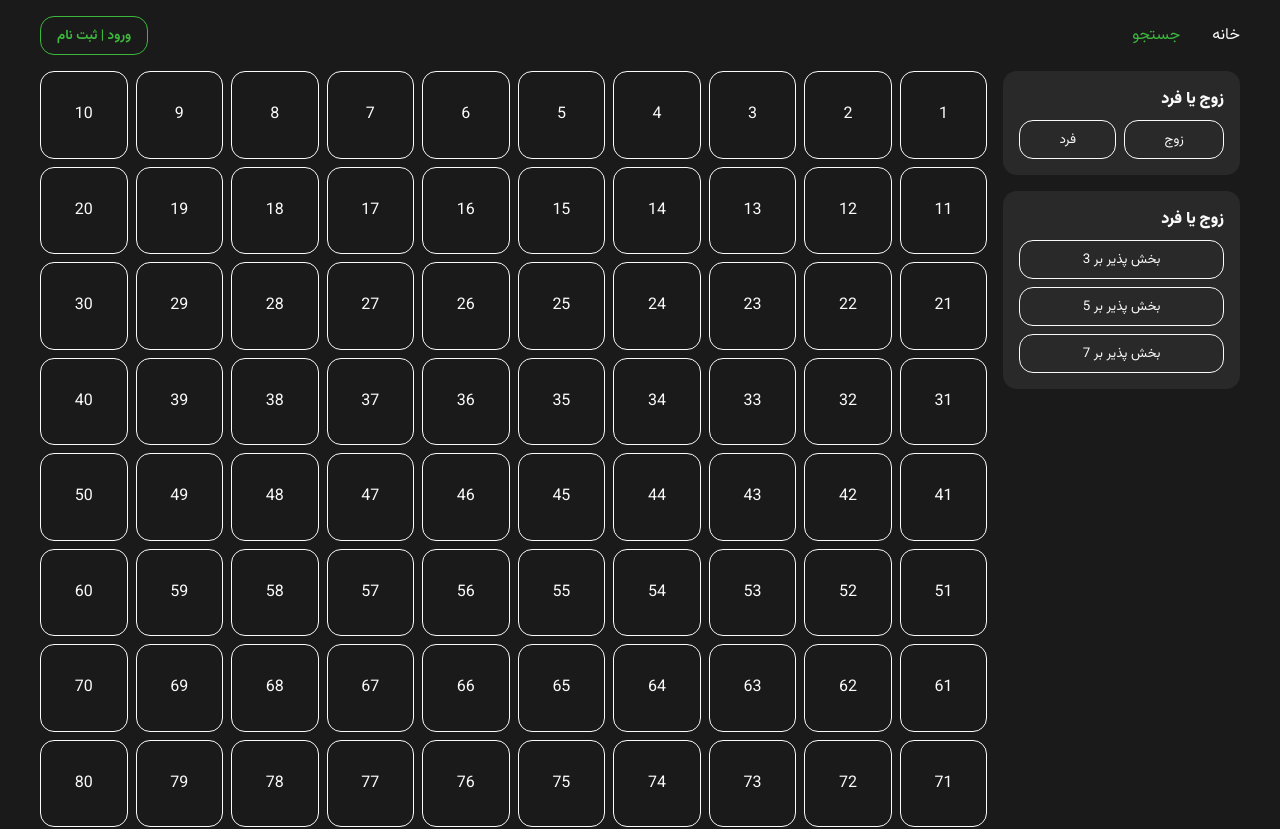
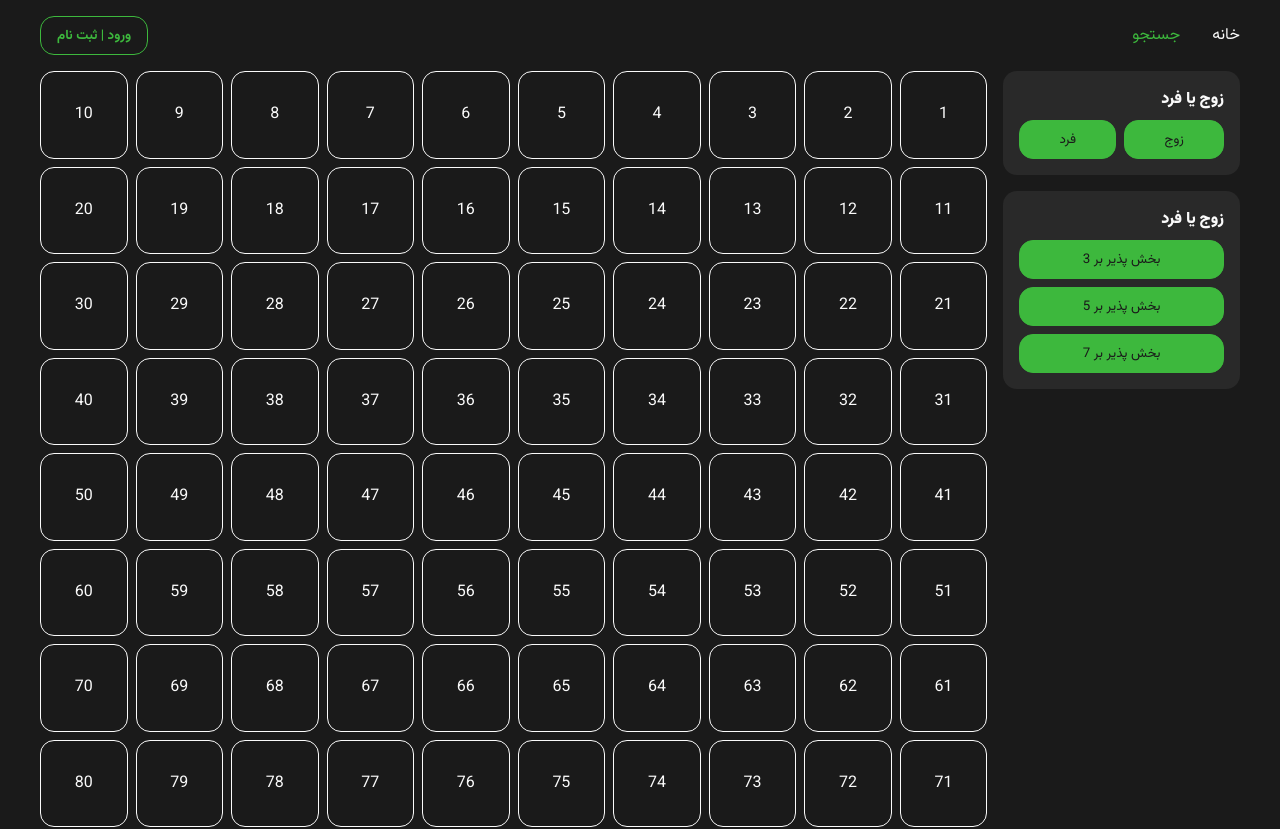
Before and after one commit to CodectiveOrg/bootcamp-2024-free-nextjs-arashyeganeh, a Next.js app: page /search in a window 1280 px wide. Shown: the top 829 px of the page. Built offline with nearby package versions, Linux system fonts and the light colour scheme.

Commit message:
[ADD] provider

```diff
--- a/src/app/search/components/item/item.component.tsx
+++ b/src/app/search/components/item/item.component.tsx
@@ -1,45 +1,13 @@
-"use client";
+import { ReactElement } from "react";
 
-import { ReactElement, useContext, useMemo } from "react";
-
-import clsx from "clsx";
-
-import { FiltersContext } from "@/app/search/providers/filters/filters.provider";
+import { ItemType } from "@/type/item.type";
 
 import styles from "./item.module.css";
 
 type Props = {
-  item: number;
+  item: ItemType;
 };
 
 export default function ItemComponent({ item }: Props): ReactElement {
-  const { filters } = useContext(FiltersContext);
-
-  const isActive = useMemo(() => {
-    if (filters.even && item % 2 === 0) {
-      return true;
-    }
-
-    if (filters.odd && item % 2 === 1) {
-      return true;
-    }
-
-    if (filters.three && item % 3 === 0) {
-      return true;
-    }
-
-    if (filters.five && item % 5 === 0) {
-      return true;
-    }
-
-    if (filters.seven && item % 7 === 0) {
-      return true;
-    }
-
-    return false;
-  }, [filters, item]);
-
-  return (
-    <li className={clsx(styles.item, isActive && styles.active)}>{item}</li>
-  );
+  return <li className={styles.item}>{item.value}</li>;
 }
--- a/src/app/search/components/list/list.component.tsx
+++ b/src/app/search/components/list/list.component.tsx
@@ -1,18 +1,19 @@
-import { ReactElement } from "react";
+"use client";
+
+import { ReactElement, useContext } from "react";
 
 import ItemComponent from "@/app/search/components/item/item.component";
+import { ItemsContext } from "@/app/search/providers/items/items.provider";
 
 import styles from "./list.module.css";
 
-const items = Array(100)
-  .fill(null)
-  .map((_, i) => i + 1);
+export default function ListComponent(): ReactElement {
+  const { filteredItems } = useContext(ItemsContext);
 
-export default function ListComponent(): ReactElement {
   return (
     <ul className={styles.list}>
-      {items.map((item) => (
-        <ItemComponent key={item} item={item} />
+      {filteredItems.map((item) => (
+        <ItemComponent key={item.value} item={item} />
       ))}
     </ul>
   );
--- a/src/app/search/page.tsx
+++ b/src/app/search/page.tsx
@@ -3,13 +3,19 @@ import { ReactElement } from "react";
 import FilterComponent from "@/app/search/components/filter/filter.component";
 import ListComponent from "@/app/search/components/list/list.component";
 
-import FilterProvider from "@/app/search/providers/filters/filters.provider";
+import FiltersProvider from "@/app/search/providers/filters/filters.provider";
+import ItemsProvider from "@/app/search/providers/items/items.provider";
 
 import styles from "./page.module.css";
 
+const items = Array(100)
+  .fill(null)
+  .map((_, i) => ({ value: i + 1 }));
+
 export default function Page(): ReactElement {
   return (
-    <FilterProvider>
+    <FiltersProvider>
+      <ItemsProvider items={items}>
         <div className={styles.page}>
           <div className={styles.filters}>
             <FilterComponent
@@ -30,6 +36,7 @@ export default function Page(): ReactElement {
           </div>
           <ListComponent></ListComponent>
         </div>
-    </FilterProvider>
+      </ItemsProvider>
+    </FiltersProvider>
   );
 }
--- a/src/app/search/providers/filters/filters.provider.tsx
+++ b/src/app/search/providers/filters/filters.provider.tsx
@@ -13,14 +13,22 @@ type ContextValue = {
   filters: FiltersType;
   changeFilter: <TKey extends keyof FiltersType>(
     key: TKey,
-    value: Exclude<FiltersType[TKey], undefined>,
+    value: FiltersType[TKey],
   ) => void;
   removeFilter: <TKey extends keyof FiltersType>(key: TKey) => void;
   clearAll: () => void;
 };
 
+const defaultFilters: FiltersType = {
+  even: true,
+  odd: true,
+  three: true,
+  five: true,
+  seven: true,
+};
+
 export const FiltersContext = createContext<ContextValue>({
-  filters: {},
+  filters: { ...defaultFilters },
   changeFilter: () => {},
   removeFilter: () => {},
   clearAll: () => {},
@@ -29,11 +37,11 @@ export const FiltersContext = createContext<ContextValue>({
 type Props = PropsWithChildren;
 
 export default function FiltersProvider({ children }: Props): ReactElement {
-  const [filters, setFilters] = useState<FiltersType>({});
+  const [filters, setFilters] = useState<FiltersType>({ ...defaultFilters });
 
   const changeFilter = <TKey extends keyof FiltersType>(
     key: TKey,
-    value: Exclude<FiltersType[TKey], undefined>,
+    value: FiltersType[TKey],
   ): void => {
     setFilters((old) => ({ ...old, [key]: value }));
   };
@@ -47,7 +55,7 @@ export default function FiltersProvider({ children }: Props): ReactElement {
   };
 
   const clearAll = (): void => {
-    setFilters({});
+    setFilters({ ...defaultFilters });
   };
 
   return (
--- /dev/null
+++ b/src/app/search/providers/items/items.provider.tsx
@@ -0,0 +1,67 @@
+"use client";
+
+import {
+  createContext,
+  PropsWithChildren,
+  ReactElement,
+  useCallback,
+  useContext,
+  useEffect,
+  useState,
+} from "react";
+
+import { ItemType } from "@/type/item.type";
+
+import { FiltersContext } from "@/app/search/providers/filters/filters.provider";
+
+type ContextValue = {
+  filteredItems: ItemType[];
+};
+
+export const ItemsContext = createContext<ContextValue>({
+  filteredItems: [],
+});
+
+type Props = PropsWithChildren & { items: ItemType[] };
+
+export default function ItemsProvider({
+  children,
+  items,
+}: Props): ReactElement {
+  const { filters } = useContext(FiltersContext);
+
+  const [filteredItems, setFilteredItems] = useState<ItemType[]>([]);
+
+  const isActive = useCallback(
+    (item: ItemType): boolean => {
+      if (filters.even && item.value % 2 === 0) {
+        return true;
+      }
+
+      if (filters.odd && item.value % 2 === 1) {
+        return true;
+      }
+
+      if (filters.three && item.value % 3 === 0) {
+        return true;
+      }
+
+      if (filters.five && item.value % 5 === 0) {
+        return true;
+      }
+
+      return !!(filters.seven && item.value % 7 === 0);
+    },
+    [filters],
+  );
+
+  useEffect(() => {
+    setFilteredItems(items.filter(isActive));
+  }, [isActive, items]);
+
+  return (
+    <ItemsContext.Provider value={{ filteredItems }}>
+      {children}
+    </ItemsContext.Provider>
+  );
+}
--- /dev/null
+++ b/src/type/item.type.ts
@@ -0,0 +1,3 @@
+export type ItemType = {
+  value: number;
+};
```
Also changed, not shown: src/app/search/types/filters.type.ts (+5 -5 lines). Lines whose indentation alone changed are shown as unchanged.
